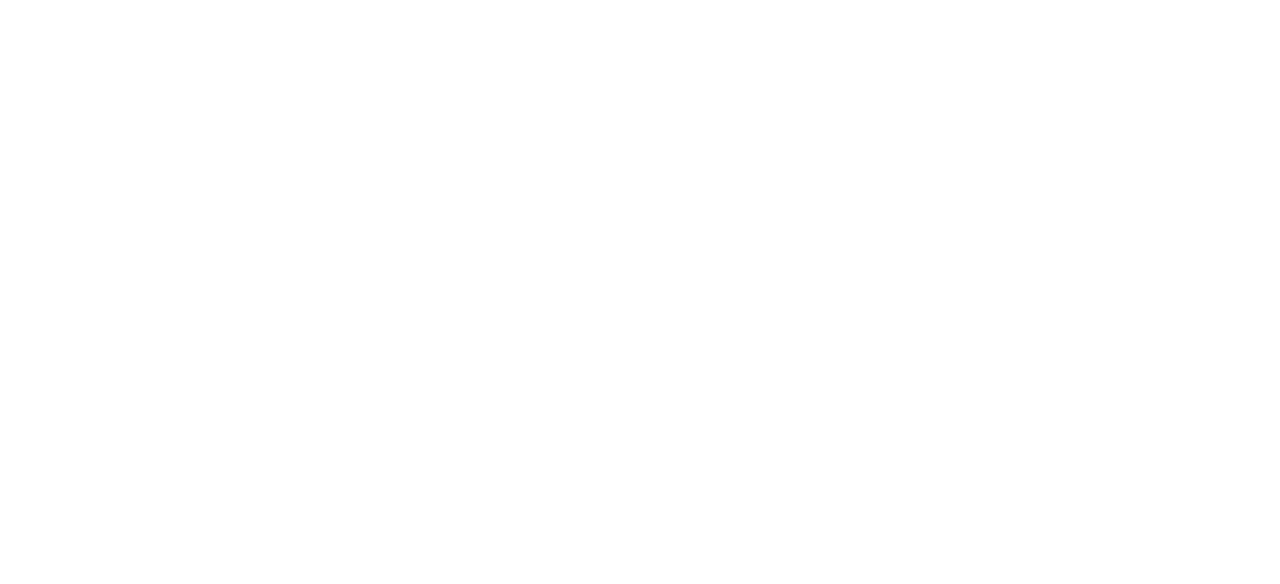
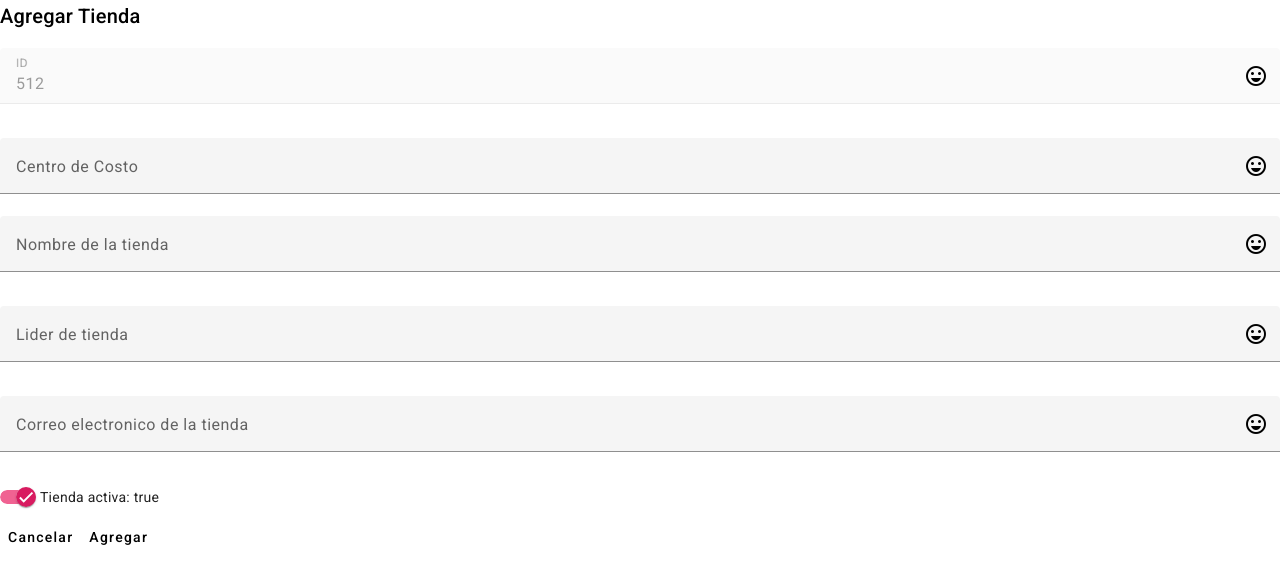
Before and after one commit to edwinescobar1810/ProyectoReembolsos, an Angular app in the folder proyecto/: page /add-tienda in a window 1280 px wide. Before the commit this address led to /. Shown: the top 584 px of the page. Built offline with nearby package versions, Linux system fonts and the light colour scheme.

Commit message:
Backlog: Inclusión de modulo: add-tienda pop-up de ingreso de información de la tienda

```diff
--- /dev/null
+++ b/proyecto/src/app/add-tienda/add-tienda.component.css
@@ -0,0 +1,3 @@
+mat-form-field {
+    width: 100%;
+}
--- /dev/null
+++ b/proyecto/src/app/add-tienda/add-tienda.component.html
@@ -0,0 +1,43 @@
+<h2 mat-dialog-title>Agregar Tienda</h2>
+<mat-dialog-content class="mat-typography">
+  <p>
+    <mat-form-field appearance="fill">
+      <mat-label>ID</mat-label>
+      <input matInput placeholder="" disabled="" value="512">
+      <mat-icon matSuffix>sentiment_very_satisfied</mat-icon>
+    </mat-form-field>
+  </p>
+  <p>
+    <mat-form-field appearance="fill">
+      <mat-label>Centro de Costo</mat-label>
+      <input type="number" matInput placeholder="">
+      <mat-icon matSuffix>sentiment_very_satisfied</mat-icon>
+    </mat-form-field>
+    <mat-form-field appearance="fill">
+      <mat-label>Nombre de la tienda</mat-label>
+      <input matInput placeholder="">
+      <mat-icon matSuffix>sentiment_very_satisfied</mat-icon>
+    </mat-form-field>
+  </p>
+  <p>
+    <mat-form-field appearance="fill">
+      <mat-label>Lider de tienda</mat-label>
+      <input matInput placeholder="">
+      <mat-icon matSuffix>sentiment_very_satisfied</mat-icon>
+    </mat-form-field>
+  </p>
+  <p>
+    <mat-form-field appearance="fill">
+      <mat-label>Correo electronico de la tienda</mat-label>
+      <input type="email" matInput placeholder="">
+      <mat-icon matSuffix>sentiment_very_satisfied</mat-icon>
+    </mat-form-field>
+  </p>
+  <p>
+    <mat-slide-toggle [(ngModel)]="isChecked">Tienda activa: {{isChecked}}</mat-slide-toggle>
+  </p>
+</mat-dialog-content>
+<mat-dialog-actions align="end">
+  <button mat-button mat-dialog-close>Cancelar</button>
+  <button mat-button [mat-dialog-close]="true" cdkFocusInitial>Agregar</button>
+</mat-dialog-actions>
--- /dev/null
+++ b/proyecto/src/app/add-tienda/add-tienda.component.ts
@@ -0,0 +1,22 @@
+import { Component } from '@angular/core';
+import { FormBuilder, FormGroup, Validators } from '@angular/forms';
+
+
+@Component({
+  selector: 'app-add-tienda',
+  templateUrl: './add-tienda.component.html',
+  styleUrls: ['./add-tienda.component.css']
+})
+export class AddTiendaComponent {
+  isChecked = true;
+  formGroup = this._formBuilder.group({
+    enableWifi: '',
+    acceptTerms: ['', Validators.requiredTrue],
+  });
+
+  constructor(private _formBuilder: FormBuilder) { }
+
+  alertFormValues(formGroup: FormGroup) {
+    alert(JSON.stringify(formGroup.value, null, 2));
+  }
+}
--- a/proyecto/src/app/app-routing.module.ts
+++ b/proyecto/src/app/app-routing.module.ts
@@ -6,15 +6,17 @@
 import { ReembolsosComponent } from './reembolsos/reembolsos.component';
 import { TiendasComponent } from './tiendas/tiendas.component';
 import { AddUsuarioComponent } from './add-usuario/add-usuario.component';
+import { AddTiendaComponent } from './add-tienda/add-tienda.component';
 
 const routes: Routes = [
-  { path: '', redirectTo:'/login', pathMatch: 'full' },
+  { path: '', redirectTo: '/login', pathMatch: 'full' },
   { path: 'login', component: LoginAppComponent },
   { path: 'home', component: HomeComponent },
   { path: 'usuarios', component: UsuariosComponent },
   { path: 'tiendas', component: TiendasComponent },
   { path: 'reembolsos', component: ReembolsosComponent },
   { path: 'add-usuario', component: AddUsuarioComponent },
+  { path: 'add-tienda', component: AddTiendaComponent },
 ];
 
 @NgModule({
--- a/proyecto/src/app/tiendas/tiendas.component.css
+++ b/proyecto/src/app/tiendas/tiendas.component.css
@@ -69,7 +69,7 @@
   display: block;
   margin-left: auto;
   margin-right: 2.5%;
-  width: 25%;
+  width: 50%;
 }
 
 td,
@@ -78,9 +78,16 @@
 }
 
 
-.mat-elevation-z8{
+.mat-elevation-z8 {
   width: 95%;
   display: block;
   margin-left: auto;
   margin-right: auto;
 }
+
+
+mat-grid-tile button {
+  position: relative;
+  right: 38%;
+  top: -20px;
+}
--- a/proyecto/src/app/tiendas/tiendas.component.html
+++ b/proyecto/src/app/tiendas/tiendas.component.html
@@ -43,11 +43,32 @@
         Tiendas
       </ng-template>
       <br>
-      <mat-form-field appearance="outline">
-        <mat-label>Buscar</mat-label>
-        <input matInput placeholder="Ej: Tienda Titan" #input>
-        <mat-icon matSuffix>search</mat-icon>
-      </mat-form-field>
+      <mat-grid-list cols="2" rowHeight="7:1">
+        <mat-grid-tile>
+          <button mat-mini-fab color="accent" (click)="openDialog()" matTooltip="Nuevo" aria-label="add">
+            <mat-icon><span class="material-symbols-outlined">
+                person_add
+              </span>>nuevo</mat-icon>
+          </button>
+          <button mat-mini-fab color="primary" matTooltip="Actualizar" aria-label="refresh">
+            <mat-icon><span class="material-symbols-outlined">
+                refresh
+              </span>actualizar</mat-icon>
+          </button>
+          <button mat-mini-fab color="warn" matTooltip="Eliminar" aria-label="delete">
+            <mat-icon><span class="material-symbols-outlined">
+                delete
+              </span>eliminar</mat-icon>
+          </button>
+        </mat-grid-tile>
+        <mat-grid-tile>
+          <mat-form-field appearance="outline">
+            <mat-label>Buscar</mat-label>
+            <input matInput placeholder="Ej: Tienda Titan" #input>
+            <mat-icon matSuffix>search</mat-icon>
+          </mat-form-field>
+        </mat-grid-tile>
+      </mat-grid-list>
       <div class="mat-elevation-z8">
         <table mat-table [dataSource]="dataSource">
           <!-- Position Column -->
--- a/proyecto/src/app/tiendas/tiendas.component.ts
+++ b/proyecto/src/app/tiendas/tiendas.component.ts
@@ -1,6 +1,9 @@
 import { Component, ViewChild } from '@angular/core';
 import { MatPaginator } from '@angular/material/paginator';
 import { MatTableDataSource } from '@angular/material/table';
+import { AddTiendaComponent } from '../add-tienda/add-tienda.component';
+import { MatDialog } from '@angular/material/dialog';
+
 
 export interface PeriodicElement {
   name: string;
@@ -54,4 +57,16 @@
   ngAfterViewInit() {
     this.dataSource.paginator = this.paginator;
   }
+
+  constructor(public dialog: MatDialog){
+
+  }
+  openDialog() {
+    const dialogRef = this.dialog.open(AddTiendaComponent);
+
+    dialogRef.afterClosed().subscribe(result => {
+      console.log(`Dialog result: ${result}`);
+    });
+  }
+
 }
--- a/proyecto/src/app/usuarios/usuarios.component.css
+++ b/proyecto/src/app/usuarios/usuarios.component.css
@@ -86,8 +86,3 @@
   margin-left: auto;
   margin-right: auto;
 }
-
-
-button {
-  margin-right: 8px;
-}
```
Also changed, not shown: proyecto/src/app/app.module.ts (+10 -8 lines), 1 other file (tests, documents, lock files or other folders).
